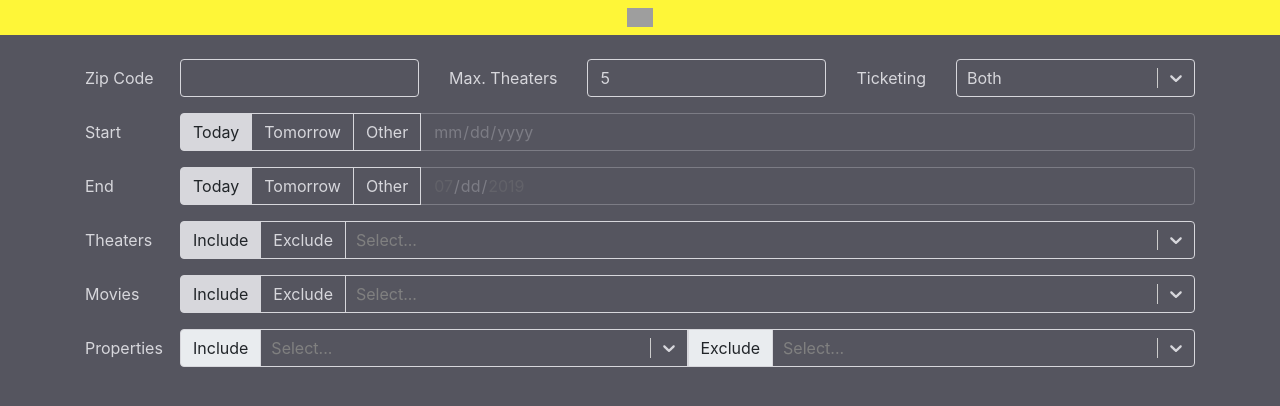
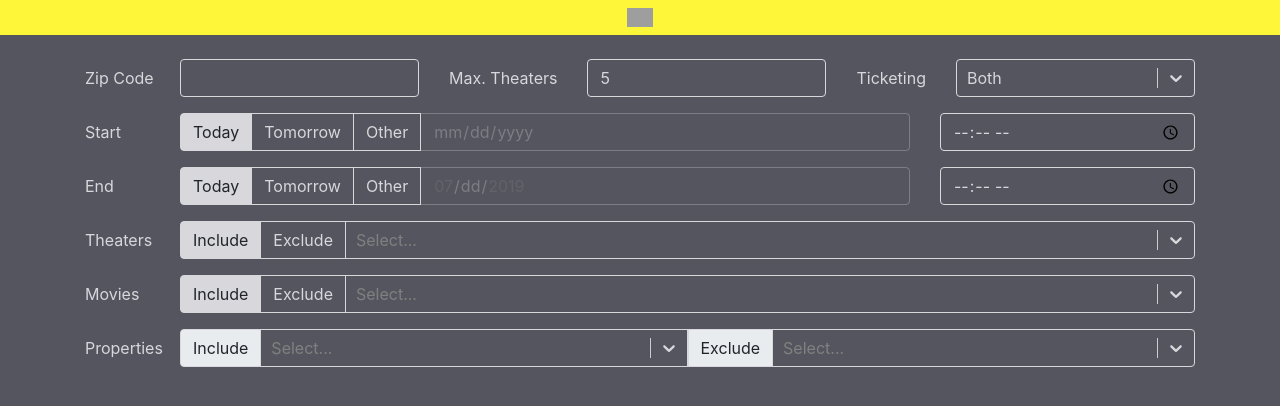
Before and after one commit to cinematix-app/web, a Next.js app: page / in a window 1280 px wide. Shown: the top 406 px of the page. Built offline with nearby package versions, Linux system fonts and the light colour scheme; grey boxes are pictures that could not be loaded.

Commit message:
Add startTime and endTime

```diff
--- a/pages/index.js
+++ b/pages/index.js
@@ -22,7 +22,7 @@ import {
   filter,
 } from 'rxjs/operators';
 import { ajax } from 'rxjs/ajax';
-import { DateTime } from 'luxon';
+import { DateTime, Duration } from 'luxon';
 import { frame } from 'jsonld';
 import Select from 'react-select';
 import Layout from '../components/layout';
@@ -33,7 +33,9 @@ const initialState = {
     limit: '5',
     ticketing: 'both',
     startDate: 'today',
+    startTime: '',
     endDate: 'today',
+    endTime: '',
     theater: 'include',
     theaters: [],
     movie: 'include',
@@ -767,7 +769,9 @@ function Index() {
     state.fields.limit,
     state.fields.ticketing,
     state.fields.startDate,
+    state.fields.startTime,
     state.fields.endDate,
+    state.fields.endTime,
     state.fields.theater,
     state.fields.theaters,
     state.fields.movie,
@@ -797,6 +801,13 @@ function Index() {
     () => getPropOptions(state.props, state.fields.propsx),
     [state.props, state.fields.propsx],
   );
+
+  const startTime = useMemo(() => (
+    state.fields.startTime ? DateTime.fromISO(state.fields.startTime) : null
+  ), [state.fields.startTime]);
+  const endTime = useMemo(() => (
+    state.fields.endTime ? DateTime.fromISO(state.fields.endTime) : null
+  ), [state.fields.endTime]);
 
   const showtimes = useMemo(() => {
     if (state.status === 'error') {
@@ -854,6 +865,7 @@ function Index() {
       offers,
       workPresented,
       props,
+      startDate,
     }) => {
       if (offers.availability === 'https://schema.org/Discontinued') {
         return false;
@@ -887,6 +899,42 @@ function Index() {
         props,
       )) {
         return false;
+      }
+
+      if (startTime || endTime) {
+        const showStart = DateTime.fromISO(startDate);
+
+        if (startTime) {
+          const showSet = {
+            year: showStart.get('year'),
+            month: showStart.get('month'),
+            day: showStart.get('day'),
+          };
+
+          // Ensure that the show starts after the start time, even if it's on a different day.
+          if (showStart < startTime.set(showSet)) {
+            return false;
+          }
+        }
+
+        if (endTime) {
+          // Use the duration of the movie to determine the end, assume 20 minutes of previews.
+          const showEnd = showStart.plus(
+            Duration.fromISO(workPresented.duration),
+          ).plus({ minutes: 20 });
+          const showSet = {
+            year: showStart.get('year'),
+            month: showStart.get('month'),
+            day: showStart.get('day'),
+          };
+          const realEnd = startTime && endTime < startTime
+            ? endTime.set(showSet).plus({ days: 1 })
+            : endTime.set(showSet);
+
+          if (showEnd > realEnd) {
+            return false;
+          }
+        }
       }
 
       return true;
@@ -1017,6 +1065,8 @@ function Index() {
     state.fields.movies,
     state.fields.props,
     state.fields.propsx,
+    state.fields.startTime,
+    state.fields.endTime,
   ]);
 
   const customStartDate = useMemo(
@@ -1102,7 +1152,7 @@ function Index() {
         </div>
         <div className="row form-group">
           <label className="col-2 col-lg-1 col-form-label" htmlFor="startDate">Start</label>
-          <div className="input-group col-md col-12 flex-md-nowrap">
+          <div className="input-group col-md-7 col-lg-8 col-12 flex-md-nowrap">
             <div className="input-group-prepend w-100 w-md-auto">
               <div className="btn-group w-100 w-md-auto" role="group">
                 <button type="button" name="startDate" value="today" onClick={handleChange} aria-pressed={state.fields.startDate === 'today'} className={['btn', 'btn-outline-secondary', 'rounded-bottom-0', 'rounded-md-left', state.fields.startDate === 'today' ? 'active' : ''].join(' ')}>Today</button>
@@ -1111,7 +1161,7 @@ function Index() {
               </div>
             </div>
             <input
-              className="form-control rounded-bottom rounded-top-0 rounded-md-left-0 rounded-md-right"
+              className="form-control rounded-0 rounded-md-left-0 rounded-md-right"
               type="date"
               id="startDate"
               name="startDate"
@@ -1119,13 +1169,27 @@ function Index() {
               value={customStartDate ? state.fields.startDate : ''}
               disabled={!customStartDate}
               onChange={handleChange}
+              placeholder="YYYY-MM-DD"
+              pattern="[0-9]{4}-[0-9]{2}-[0-9]{2}"
               required
+            />
+          </div>
+          <div className="input-group col-md-3 col-lg-3 col-12 flex-md-nowrap">
+            <input
+              className="form-control rounded-bottom rounded-top-0 rounded-md"
+              type="time"
+              id="startTime"
+              name="startTime"
+              value={state.fields.startTime}
+              placeholder="HH:MM"
+              pattern="[0-9]{2}:[0-9]{2}"
+              onChange={handleChange}
             />
           </div>
         </div>
         <div className="row form-group">
           <label className="col-2 col-lg-1 col-form-label" htmlFor="endDate">End</label>
-          <div className="input-group col-md col-12 flex-md-nowrap">
+          <div className="input-group col-md-7 col-lg-8 col-12 flex-md-nowrap">
             <div className="input-group-prepend w-100 w-md-auto">
               <div className="btn-group w-100 w-md-auto" role="group">
                 <button type="button" name="endDate" value="today" onClick={handleChange} disabled={endDateTodayDisabled} aria-pressed={state.fields.endDate === 'today'} className={['btn', 'btn-outline-secondary', 'rounded-bottom-0', 'rounded-md-left', state.fields.endDate === 'today' ? 'active' : ''].join(' ')}>Today</button>
@@ -1134,7 +1198,7 @@ function Index() {
               </div>
             </div>
             <input
-              className="form-control rounded-bottom rounded-top-0 rounded-md-left-0 rounded-md-right"
+              className="form-control rounded-0 rounded-md-left-0 rounded-md-right"
               type="date"
               id="endDate"
               name="endDate"
@@ -1143,7 +1207,21 @@ function Index() {
               value={customEndDate ? state.fields.endDate : ''}
               disabled={!customEndDate}
               onChange={handleChange}
+              placeholder="YYYY-MM-DD"
+              pattern="[0-9]{4}-[0-9]{2}-[0-9]{2}"
               required
+            />
+          </div>
+          <div className="input-group col-md-3 col-lg-3 col-12 flex-md-nowrap">
+            <input
+              className="form-control rounded-bottom rounded-top-0 rounded-md"
+              type="time"
+              id="endTime"
+              name="endTime"
+              value={state.fields.endTime}
+              placeholder="HH:MM"
+              pattern="[0-9]{2}:[0-9]{2}"
+              onChange={handleChange}
             />
           </div>
         </div>
--- a/styles/style.scss
+++ b/styles/style.scss
@@ -47,6 +47,14 @@ input[disabled] {
 
         .w#{$infix}-auto {
             width: auto !important;
+        }
+
+        .rounded#{$infix},
+        .rounded#{$infix} .select__control {
+            border-top-left-radius: $border-radius !important;
+            border-top-right-radius: $border-radius !important;
+            border-bottom-right-radius: $border-radius !important;
+            border-bottom-left-radius: $border-radius !important;
         }
 
         .rounded#{$infix}-0,
```
